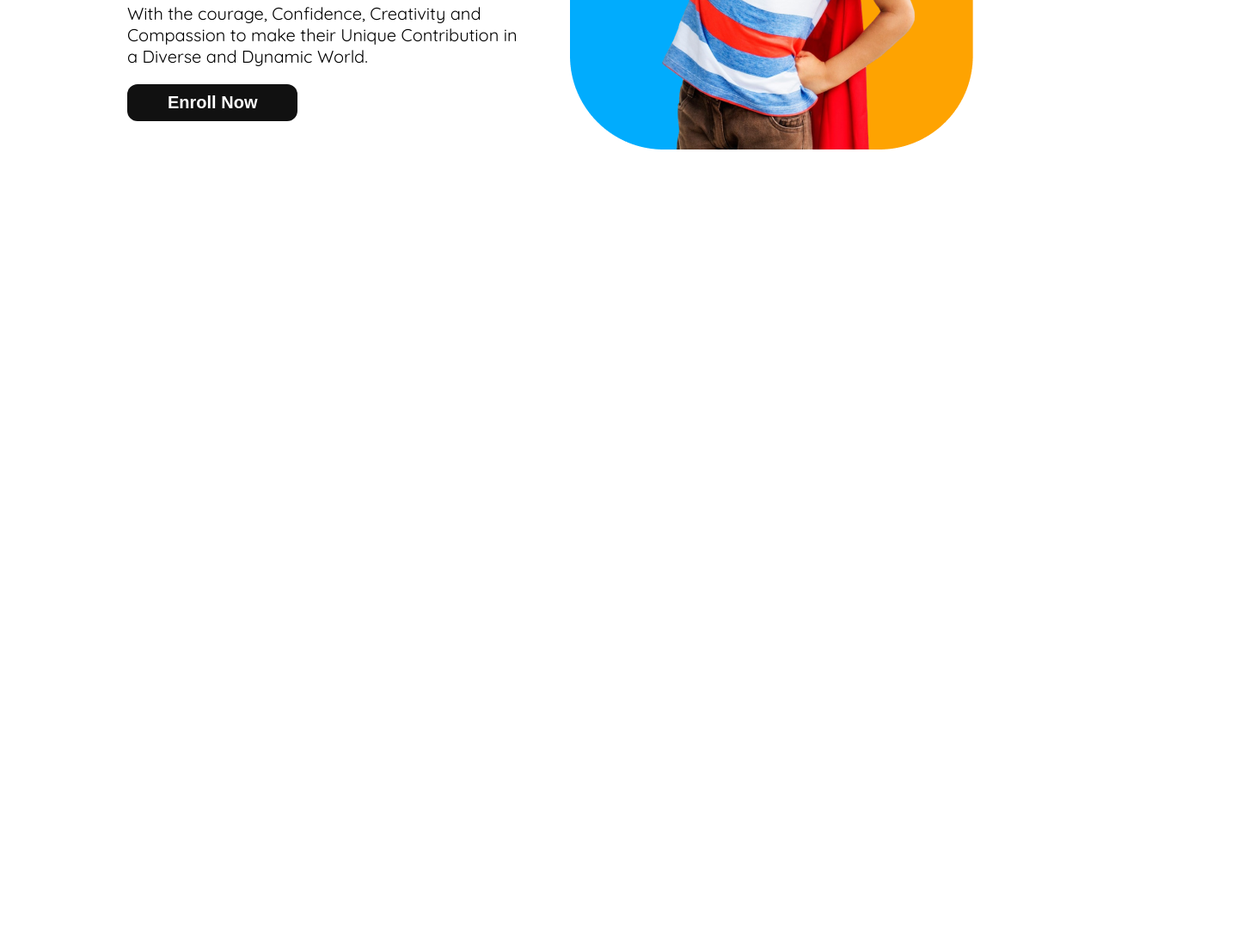
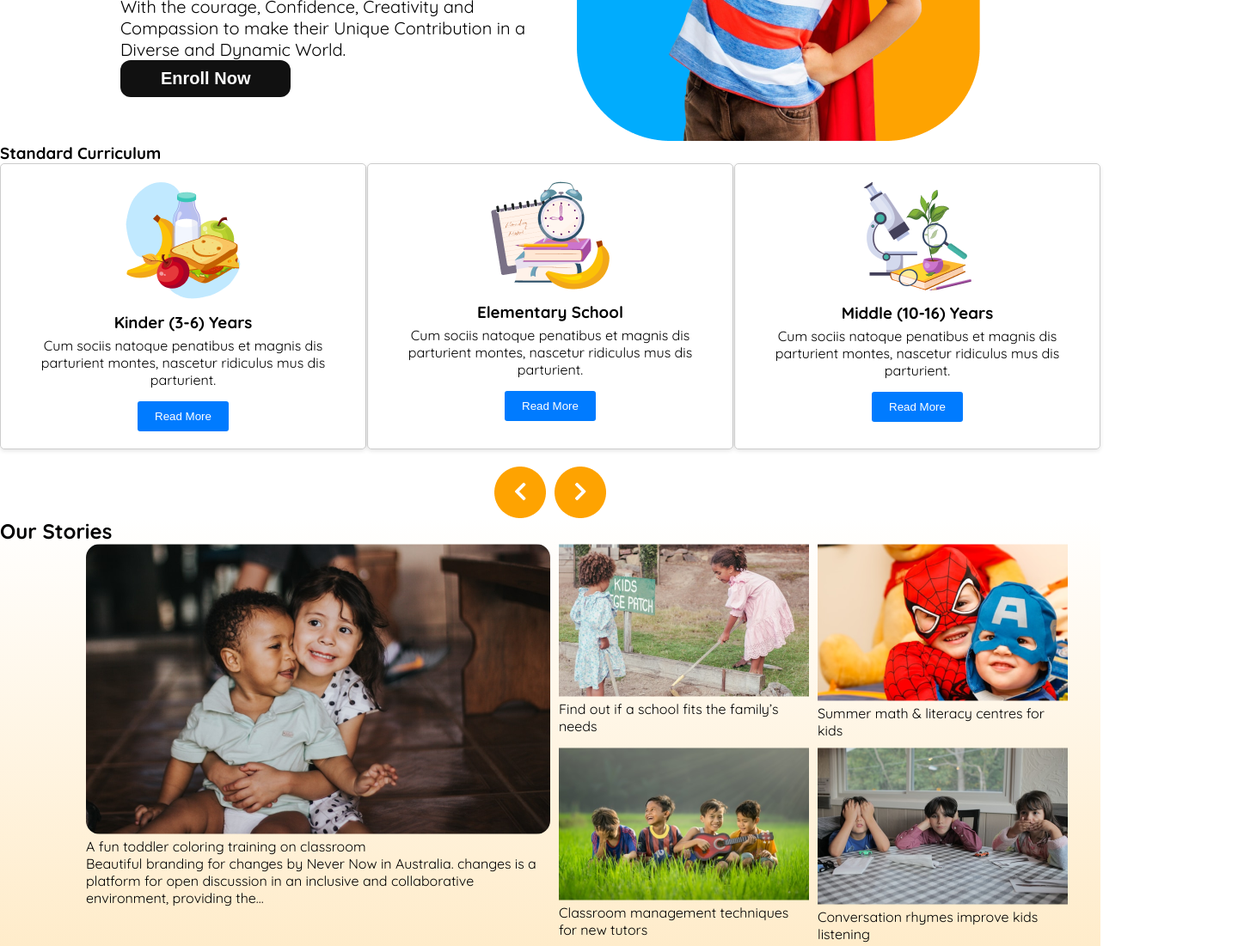
Before and after one commit to ahmadakil67/kids-school, a plain HTML site: page index.html in a window 1280 px wide. Shown: the part 489-1590 px from the top of the page at 86% size, 1440 px wide, since content can reach past the window. Before the commit the page ends 800 px from the top, so only its background shows below. Drawn offline with Linux system fonts and the light colour scheme.

Commit message:
added all section

```diff
--- a/index.html
+++ b/index.html
@@ -8,7 +8,14 @@
     <link rel="stylesheet" href="styles/nav.css">
     <link rel="stylesheet" href="styles/media.css">
     <link rel="stylesheet" href="styles/header.css">
+    <link rel="stylesheet" href="styles/curriculum.css">
+    <link rel="stylesheet" href="styles/stories.css">
+    <link rel="stylesheet" href="styles/footer.css">
     <style>
+        *{
+            margin: 0;
+            padding: 0;
+        }
         body {
             font-family: 'Quicksand', sans-serif;
         }
@@ -41,7 +48,14 @@
         </div>
     </nav>
 
+    <div class="horizontal-line">
+
+    </div>
+
     <header>
+        <div>
+            <img src="assets/hero-kids.png" alt="">
+        </div>
         <div>
             <div class="header-title">
                 <span class="empowering">Empowering</span> <br><span class="students">students from small <br>
@@ -53,8 +67,87 @@
             </p>
             <button>Enroll Now</button>
         </div>
-        <img src="assets/hero-kids.png" alt="">
     </header>
+
+
+
+
+    <main>
+        <section class="curriculum">
+            <div>
+                <h3 class="title">Standard Curriculum</h3>
+            </div>
+
+            <div class="card-container">
+                <div class="card">
+                  <img src="assets/kinder.png" alt="Kindergarten">
+                  <h3>Kinder (3-6) Years</h3>
+                  <p>Cum sociis natoque penatibus et magnis dis parturient montes, nascetur ridiculus mus dis parturient.</p>
+                  <button>Read More</button>
+                </div>
+
+                <div class="card">
+                  <img src="assets/elementary.png" alt="Elementary School">
+                  <h3>Elementary School</h3>
+                  <p>Cum sociis natoque penatibus et magnis dis parturient montes, nascetur ridiculus mus dis parturient.</p>
+                  <button>Read More</button>
+                </div>
+
+                <div class="card">
+                  <img src="assets/middle.png" alt="Middle School">
+                  <h3>Middle (10-16) Years</h3>
+                  <p>Cum sociis natoque penatibus et magnis dis parturient montes, nascetur ridiculus mus dis parturient.</p>
+                  <button>Read More</button>
+                </div>
+              </div>
+
+              <div class="button-container">
+                 <img src="Icons/Button - Previous slide.png" alt="">
+                 <img src="Icons/Button - Next slide.png" alt="">
+              </div>
+            </section>
+
+
+
+        <section class="stories">
+            <div class="story-title"><h2>Our Stories</h2></div>
+
+            <div class="grid-container">
+                <div class="div1">
+                    <img src="assets/story-1.png" alt="">
+                    <div class="title">A fun toddler coloring training on
+                        classroom</div>
+                    <p>Beautiful branding for changes by Never Now in Australia.
+                        changes is a platform for open discussion in an inclusive and
+                    collaborative environment, providing the...</p>
+                </div>
+                <div class="div2">
+                    <img src="assets/story-2.png" alt="">
+                    <div class="title">Find out if a school fits the
+                        family’s needs</div>
+                </div>
+                <div class="div3">
+                    <img src="assets/story-3.png" alt="">
+                    <div class="title">Classroom management
+                        techniques for new tutors</div>
+                </div>
+                <div class="div4">
+                    <img src="assets/story-4.png" alt="">
+                    <div class="title">Summer math & literacy
+                        centres for kids</div>
+                </div>
+                <div class="div5">
+                    <img src="assets/story-5.png" alt="">
+                    <div class="title">Conversation rhymes
+                        improve kids listening</div>
+                </div>
+            </div>
+        </section>
+    </main>
+
+    <footer>
+
+    </footer>
 </body>
 
 </html>
--- /dev/null
+++ b/styles/curriculum.css
@@ -0,0 +1,43 @@
+.card-container {
+    display: flex;
+    justify-content: space-between;
+
+  }
+
+  .card {
+    width: 30%;
+    padding: 20px;
+    border: 1px solid #ccc;
+    border-radius: 5px;
+    box-shadow: 0 2px 5px rgba(0, 0, 0, 0.1);
+    text-align: center;
+  }
+
+  .card img {
+    max-width: 100%;
+    margin-bottom: 10px;
+  }
+
+  .card h3 {
+    margin-bottom: 5px;
+  }
+
+  .card p {
+    margin-bottom: 15px;
+  }
+
+  .card button {
+    background-color: #007bff;
+    color: #fff;
+    border: none;
+    padding: 10px 20px;
+    border-radius: 3px;
+    cursor: pointer;
+  }
+
+.button-container{
+    display: flex;
+    justify-content: center;
+    margin-top: 20px;
+    gap: 10px;
+}
--- /dev/null
+++ b/styles/footer.css
@@ -0,0 +1,5 @@
+footer{
+    width: 1440px;
+    height: 520px;
+    background-color: #01ACFD;
+}
--- a/styles/header.css
+++ b/styles/header.css
@@ -4,7 +4,7 @@ header {
     height: 575px;
     display: flex;
     align-items: center;
-    gap: 50px;
+    gap: 30px;
 }
 .header-title{
     font-size: 56px;
@@ -35,8 +35,3 @@ header button {
     font-size: 20px;
     font-weight: bold;
 }
-
-img {
-    display: block;
-    max-width: 100%;
-}
--- a/styles/media.css
+++ b/styles/media.css
@@ -26,10 +26,22 @@
     }
 
     header {
-        flex-direction: column-reverse;
+        flex-direction: column;
     }
-
     header div{
         text-align: center;
     }
+    .horizontal-line{
+        height: 10px;
+        border-bottom: 1px solid orange;
+    }
 }
+
+@media (min-width: 769px){
+    header {
+        flex-direction: row-reverse;
+    }
+    .horizontal-line{
+        display: none;
+    }
+}
--- /dev/null
+++ b/styles/stories.css
@@ -0,0 +1,38 @@
+.stories{
+    background: linear-gradient(to top, rgba(254, 163, 1, 0.5), #FFFFFF);
+}
+.grid-container {
+    display: grid;
+    grid-template-columns: repeat(5, 1fr);
+    grid-template-rows: repeat(5, 1fr);
+    grid-column-gap: 10px;
+    grid-row-gap: 10px;
+}
+
+.grid-container .div1 img{
+    border-radius: 16px;
+
+}
+
+.div1 {
+    grid-area: 1 / 1 / 3 / 2;
+}
+
+.div2 {
+    grid-area: 1 / 2 / 2 / 3;
+}
+
+.div3 {
+    grid-area: 2 / 2 / 3 / 3;
+}
+
+.div4 {
+    grid-area: 1 / 3 / 2 / 4;
+}
+
+.div5 {
+    grid-area: 2 / 3 / 3 / 4;
+}
+.grid-container {
+    margin-left: 100px;
+  }
```
Also changed, not shown: Icons/Button - Next slide.png (added), Icons/Button - Previous slide.png (added).
